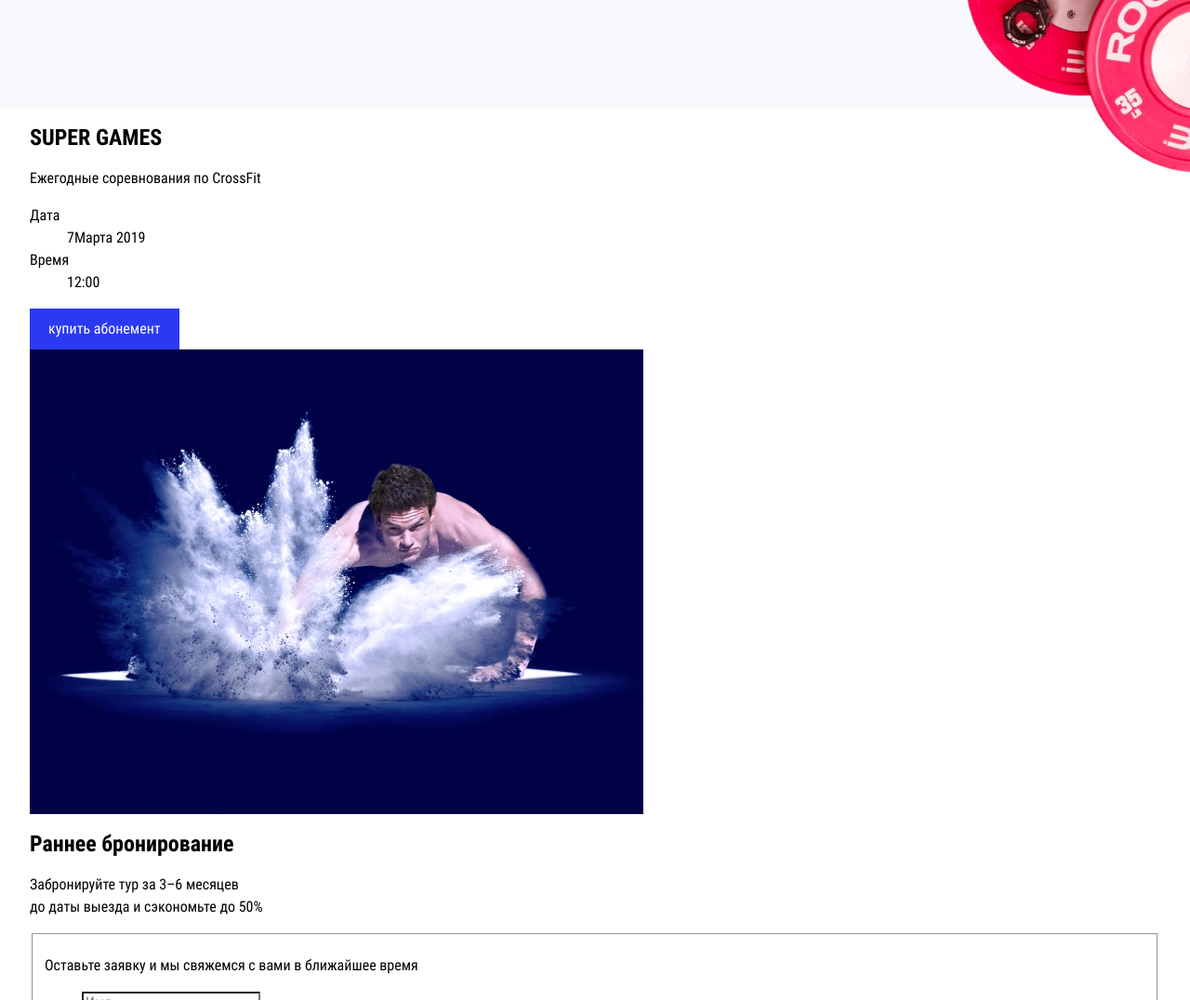
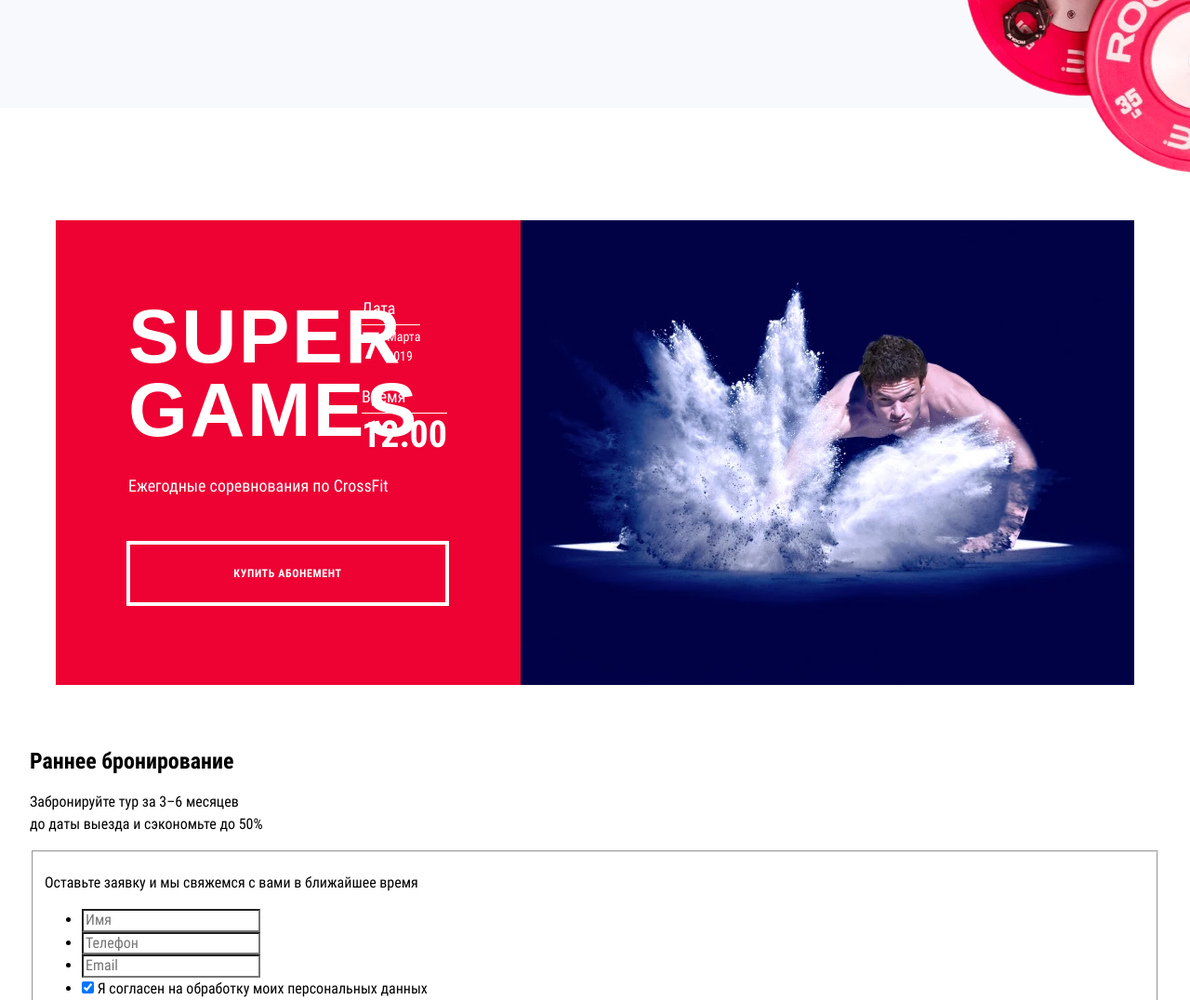
Before and after one commit to Cashkacaca/Fitness-Accelerator, a website: page source/index.html in a window 1280 px wide. Shown: the part 2175-3251 px from the top of the page at 93% size. Drawn offline with nearby package versions, Linux system fonts and the light colour scheme; files that its build step writes are made by us from their sources; files whose address does not match are found by name.

Commit message:
Выполнен блок соревнований десктоп

```diff
--- a/source/index.html
+++ b/source/index.html
@@ -267,9 +267,9 @@
           <div class="stock__text-wrapper">
             <h2 class="stock__heading">SUPER GAMES</h2>
             <p class="stock__text">Ежегодные соревнования по&nbsp;CrossFit</p>
-            <dl>
+            <dl class="stock__date">
               <dt>Дата</dt>
-              <dd><span>7</span><span>Марта 2019</span></dd>
+              <dd><span>7</span><span class="small">Марта<br> 2019</span></dd>
               <dt>Время</dt>
               <dd>12:00</span></dd>
             </dl>
--- a/source/sass/blocks/btn.scss
+++ b/source/sass/blocks/btn.scss
@@ -205,3 +205,18 @@
   background: linear-gradient(97.05deg, #ed0233 17.6%, #003eb7 95.31%);
   color: $color-default-white;
 }
+
+.btn--stock {
+  width: calc(100% + 3px);
+  padding: 6px 20px;
+  justify-content: center;
+  align-items: center;
+  background-color: inherit;
+  border: 4px solid $color-default-white;
+
+  font-weight: 700;
+  font-size: 12px;
+  line-height: 1.17;
+  letter-spacing: 0.05em;
+  text-transform: uppercase;
+}
--- /dev/null
+++ b/source/sass/blocks/stock.scss
@@ -0,0 +1,81 @@
+.stock__wrapper {
+  padding: 121px 0 50px;
+  display: grid;
+  grid-template-columns: 500px 660px;
+  justify-content: center;
+}
+
+.stock__text-wrapper {
+  padding: 86px 78px;
+  background-color: $color-carmine-red;
+  color: $color-default-white;
+
+  display: grid;
+  grid-template-columns: 1fr 1fr;
+  column-gap: 50px;
+}
+
+.stock__heading {
+  margin: 0;
+  min-width: 201px;
+  grid-column: 1 / 2;
+  grid-row: 1 / 2;
+
+  font-family: $ff-alumni;
+  font-weight: 600;
+  font-size: 82px;
+  line-height: 0.96;
+  letter-spacing: 0.03em;
+  text-align: center;
+}
+
+.stock__text {
+  margin: -35px 0 0;
+  grid-column: 1 / -1;
+
+  font-size: 18px;
+  line-height: 1.5;
+}
+
+.stock__date {
+  margin: -5px 0 0;
+  grid-column: -1 / -2;
+  grid-row: 1 / 2;
+}
+
+.stock__date dt {
+  font-size: 18px;
+  line-height: 1.5;
+}
+
+.stock__date dd {
+  margin: -2px 0 10px;
+  display: flex;
+  align-items: center;
+  display: inline-flex;
+  position: relative;
+
+  font-weight: 700;
+  font-size: 40px;
+  line-height: 1.5;
+
+  & .small {
+    margin-left: 7px;
+    font-weight: 400;
+    font-size: 14px;
+  }
+
+  &::before {
+    position: absolute;
+    top: 6px;
+    content: "";
+    width: 100%;
+    height: 1px;
+    background-color: $color-default-white;
+  }
+}
+
+.stock__btn {
+  grid-column: 1 / -1;
+  transform: translate(-2px, 1px);
+}
--- a/source/sass/style.scss
+++ b/source/sass/style.scss
@@ -34,6 +34,7 @@
 @import "blocks/video-preview";
 @import "blocks/tickets";
 @import "blocks/product-card";
+@import "blocks/stock";
 
 // ---------------------------------
 
--- a/source/sass/variables.scss
+++ b/source/sass/variables.scss
@@ -9,6 +9,7 @@ $color-transparent:                 rgba(255, 255, 255, 0);
 
 $dark-text:                         #102654;
 $color-periwinkle-crayola:          #f8f9fc;
+$color-carmine-red:                 #ed0233;
 
 // Project palette
 // для нейминга цветов используем https://www.htmlcsscolor.com/hex/334482
```
Also changed, not shown: build/css/style.css, build/css/style.min.css, build/index.html, 1 other file.
